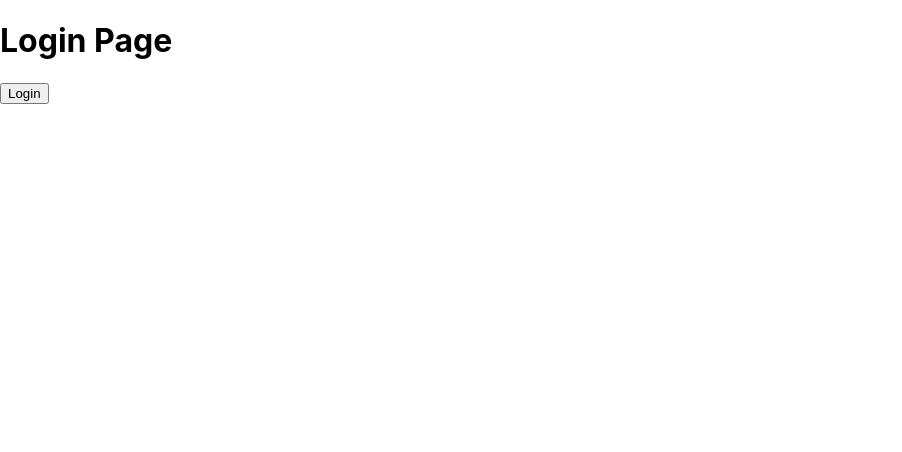
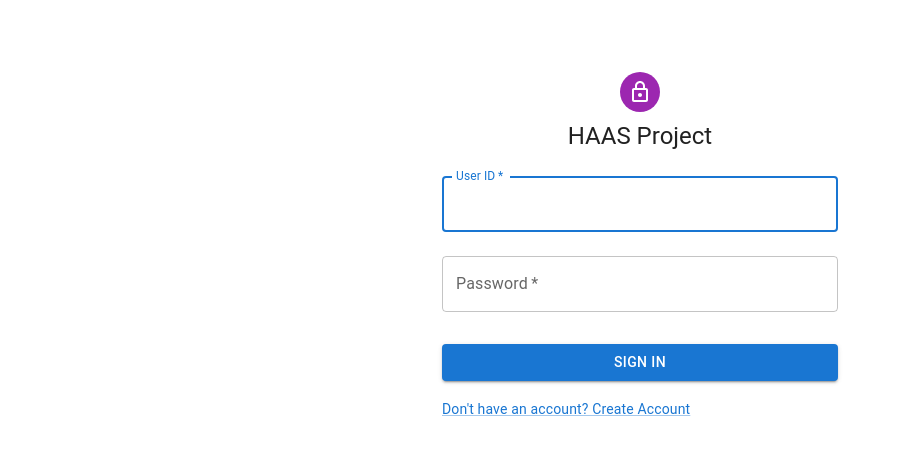
Before and after one commit to akhilgiridhar/ECE461L_Project, a React (Create React App) app in the folder haas-project/: page / in a window 1280 px wide. Shown: the top 452 px of the page, without its empty margins (0-902 px from the left). Built offline with nearby package versions, Linux system fonts and the light colour scheme.

Commit message:
Login Page UI created

```diff
--- a/haas-project/package.json
+++ b/haas-project/package.json
@@ -5,6 +5,7 @@
   "dependencies": {
     "@emotion/react": "^11.11.1",
     "@emotion/styled": "^11.11.0",
+    "@mui/icons-material": "^5.14.14",
     "@mui/material": "^5.14.12",
     "@testing-library/jest-dom": "^5.17.0",
     "@testing-library/react": "^13.4.0",
--- a/haas-project/src/LoginPage.js
+++ b/haas-project/src/LoginPage.js
@@ -1,6 +1,14 @@
 import React from "react";
 import {Paper, Container, Grid, TextField, Button} from '@mui/material';
 import { useNavigate } from 'react-router-dom';
+import Avatar from '@mui/material/Avatar';
+import CssBaseline from '@mui/material/CssBaseline';
+import FormControlLabel from '@mui/material/FormControlLabel';
+import Checkbox from '@mui/material/Checkbox';
+import Link from '@mui/material/Link';
+import Box from '@mui/material/Box';
+import LockOutlinedIcon from '@mui/icons-material/LockOutlined';
+import Typography from '@mui/material/Typography';
 
 const LoginForm = ({ onLogin }) => {
     const navigate = useNavigate();
@@ -14,10 +22,65 @@
     };
 
     return (
-        <div>
-          <h1>Login Page</h1>
-          <button onClick={handleLogin}>Login</button>
-        </div>
+        // <div>
+        //   <h1>Login Page</h1>
+        //   <button onClick={handleLogin}>Login</button>
+        // </div>
+      <Container component="main" maxWidth="xs">
+        <CssBaseline />
+        <Box
+          sx={{
+            marginTop: 8,
+            display: 'flex',
+            flexDirection: 'column',
+            alignItems: 'center',
+          }}
+        >
+          <Avatar sx={{ m: 1, bgcolor: 'secondary.main' }}>
+            <LockOutlinedIcon />
+          </Avatar>
+          <Typography component="h1" variant="h5">
+            HAAS Project
+          </Typography>
+          <Box component="form" onSubmit={handleLogin} noValidate sx={{ mt: 1 }}>
+            <TextField
+              margin="normal"
+              required
+              fullWidth
+              id="userid"
+              label="User ID"
+              name="userid"
+              autoComplete="userid"
+              autoFocus
+            />
+            <TextField
+              margin="normal"
+              required
+              fullWidth
+              name="password"
+              label="Password"
+              type="password"
+              id="password"
+              autoComplete="current-password"
+            />
+            <Button
+              type="submit"
+              fullWidth
+              variant="contained"
+              sx={{ mt: 3, mb: 2 }}
+            >
+              Sign In
+            </Button>
+            <Grid container>
+              <Grid item>
+                <Link href="#" variant="body2">
+                  {"Don't have an account? Create Account"}
+                </Link>
+              </Grid>
+            </Grid>
+          </Box>
+        </Box>
+      </Container>
       );
 
 }
--- a/haas-project/src/pages/ProjectsScreen.js
+++ b/haas-project/src/pages/ProjectsScreen.js
@@ -1,6 +1,6 @@
 import React, {useState} from "react";
 import {Paper, Container, Grid, TextField, Button} from '@mui/material';
-import Hardware from './Hardware.js';
+import Hardware from '../components/Hardware.js';
 import './ProjectsScreen.css';
 
 export default function ProjectsScreen({children}){
```
Also changed, not shown: haas-project/src/components/CheckInOut.css (renamed from haas-project/src/pages/CheckInOut.css), haas-project/src/components/CheckInOut.js (renamed from haas-project/src/pages/CheckInOut.js), haas-project/src/components/Hardware.js (renamed from haas-project/src/pages/Hardware.js), 2 other files (tests, documents, lock files or other folders).
